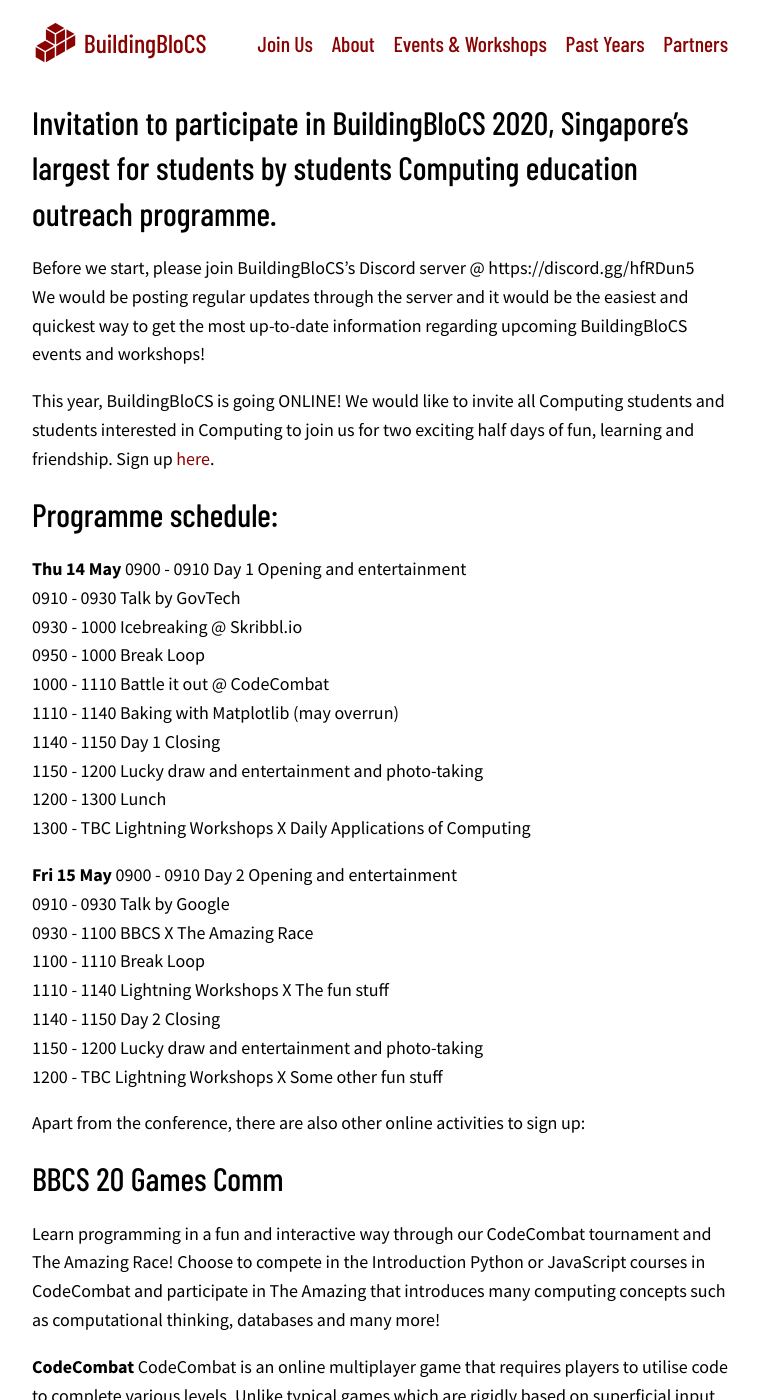
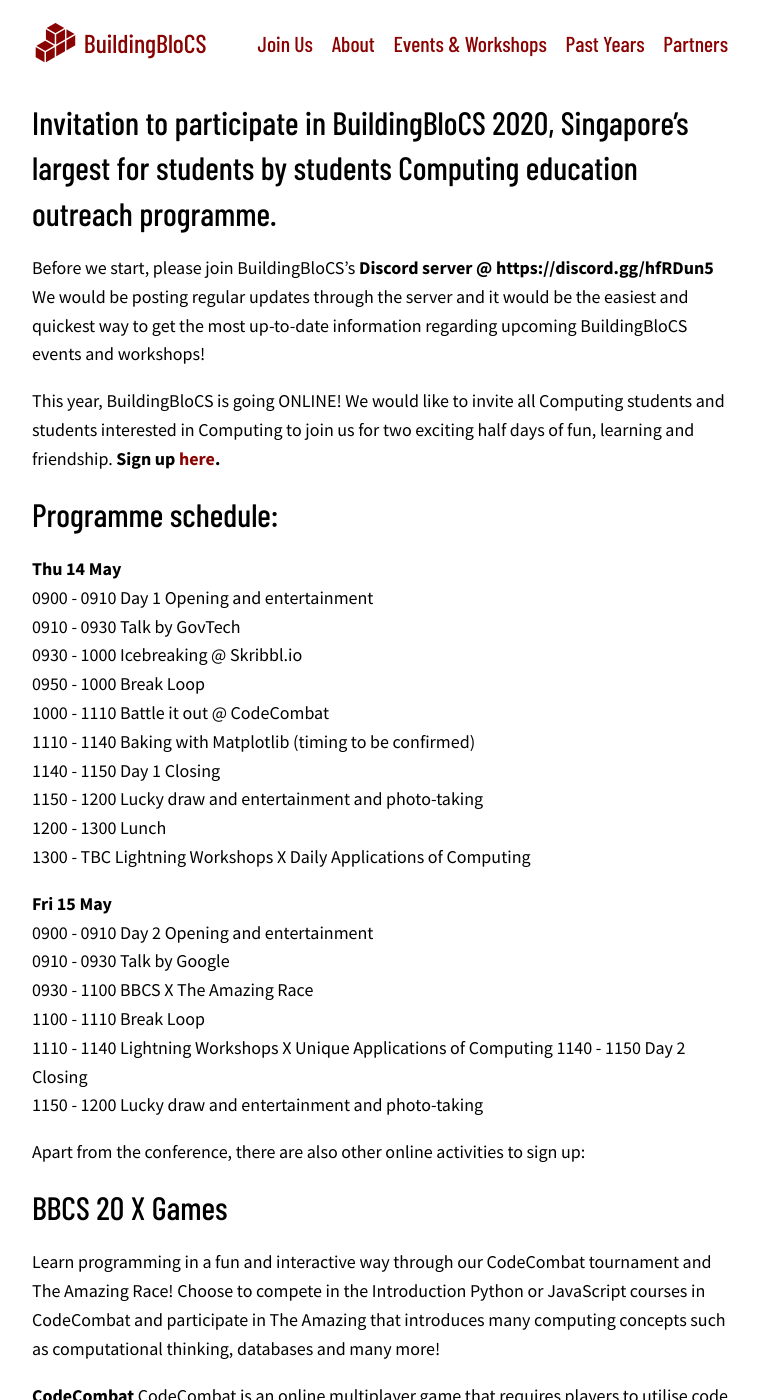
Before and after one commit to buildingblocs/2020, a Jekyll site: the page built from events-and-workshops/index.md, in a window 1280 px wide and 1400 px high. Shown: the whole window, without its empty margins (260-1019 px from the left). Built offline with Jekyll 4.4.1, drawn with Linux system fonts in a browser that asks for light colours; some web fonts are replaced; our own code applies the rules of GitHub Pages for plain Markdown files; some of the changed text lies outside the part shown.

Commit message:
Update index.md

```diff
--- a/events-and-workshops/index.md
+++ b/events-and-workshops/index.md
@@ -6,10 +6,10 @@
 ## Invitation to participate in BuildingBloCS 2020, Singapore's largest for students by students Computing education outreach programme.
 
 
-Before we start, please join BuildingBloCS’s Discord server @ https://discord.gg/hfRDun5
+Before we start, please join BuildingBloCS’s **Discord server @ https://discord.gg/hfRDun5**
 We would be posting regular updates through the server and it would be the easiest and quickest way to get the most up-to-date information regarding upcoming BuildingBloCS events and workshops!
 
-This year, BuildingBloCS is going ONLINE! We would like to invite all Computing students and students interested in Computing to join us for two exciting half days of fun, learning and friendship. Sign up [here]({{ site.baseurl }}/register).
+This year, BuildingBloCS is going ONLINE! We would like to invite all Computing students and students interested in Computing to join us for two exciting half days of fun, learning and friendship. **Sign up [here]({{ site.baseurl }}/register).**
 
 ## Programme schedule:
 **Thu 14 May**
@@ -18,7 +18,7 @@
 0930 - 1000 Icebreaking @ Skribbl.io
 0950 - 1000 Break Loop
 1000 - 1110 Battle it out @ CodeCombat
-1110 - 1140 Baking with Matplotlib (may overrun)
+1110 - 1140 Baking with Matplotlib (timing to be confirmed)
 1140 - 1150 Day 1 Closing
 1150 - 1200 Lucky draw and entertainment and photo-taking
 1200 - 1300 Lunch
@@ -29,16 +29,17 @@
 0910 - 0930 Talk by Google
 0930 - 1100 BBCS X The Amazing Race
 1100 - 1110 Break Loop
-1110 - 1140 Lightning Workshops X The fun stuff
+1110 - 1140 Lightning Workshops X Unique Applications of Computing
 1140 - 1150 Day 2 Closing
 1150 - 1200 Lucky draw and entertainment and photo-taking
-1200 - TBC  Lightning Workshops X Some other fun stuff
+
 
 
 Apart from the conference, there are also other online activities to sign up:
 
 
-## BBCS 20 Games Comm
+## BBCS 20 X Games
+
 Learn programming in a fun and interactive way through our CodeCombat tournament and The Amazing Race! Choose to compete in the Introduction Python or JavaScript courses in CodeCombat and participate in The Amazing that introduces many computing concepts such as computational thinking, databases and many more!
 
 **CodeCombat**
@@ -48,37 +49,40 @@
 Participate in an Amazing Race style online competition with multiple stages and tasks based on computing related topics.
 Participants will be working in groups to tackle a variety of programming problems, each relating to a H2 Computing topic or BBCS workshop. At the end of each stage, participants will play a little scavenger hunt to look for the hidden password which will eventually unlock the final puzzle. Members will have to work together to overcome these unique programming tasks.
 
-**P.S.
-There are lots of attractive prizes to be won so sign up for both days of the main conference to take part in these games! :)**
+<sub><sup>**P.S.
+There are lots of attractive prizes to be won so sign up for both days of the main conference to take part in these games! :)**</sub></sup>
 
 
-## BBCS 20 Coursemology
+## BBCS 20 X Coursemology
 
 Do you want to further your knowledge in Python? Sign up for Coursemology to gain access to many interactive programming courses, covering a variety of topics from basic syntax to data visualisation and manipulation!
 
 Every topic is made easy to understand through a series of questions that systematically guide your thinking process, allowing you to apply the mathematical concepts you already know in unique and interesting ways, and fun and exciting storylines allowing you to see applications of such knowledge in the real world.
 
 
-**P.S. The top 5 scorers of the year get some spicy prizes!**
+<sub><sup>**P.S. The top 5 scorers of the year get some spicy prizes!**</sub></sup>
 
 
 
-## BBCS 20 Baking *Yes we have baking!*
+## BBCS X Baking
 
 Cookies! Do they sound like yummy snacks? Well, they can also be fun to code!
 
 In this workshop, you will be learning some interesting computing concepts integrating baking as a metaphor! By relating baking in real life to coding, we will be able to create some cool personalised cookies!
+***Yes we have baking!***
 
-
-## BBCS 20 Workshops
+## BBCS X Workshops
 
 Have you ever wanted to learn about lane detection (OpenCV), or build your own website (Flask)?
 
 We have a host of workshops awaiting you to cater to your varying interests! Enter the realm of cyber-defenders by taking on a hands-on approach to cybersecurity, or learn how to use SQLite/NoSQL to enrich your web/mobile applications! If you are looking to refresh your programming knowledge/thinking, do drop by the Intro to Python Workshop! Aspiring game developers, you’ll be glad to know that Intro to Unity Workshop awaits you while those eager to enhance your project workflow should partake in the Intro to Git session.
 
 
+## BBCS 20 X Lucky Draw
 
-## BBCS 20 Entertainment
+
+
+## BBCS 20 X Entertainment
 
 *Information coming soon*
 
```
